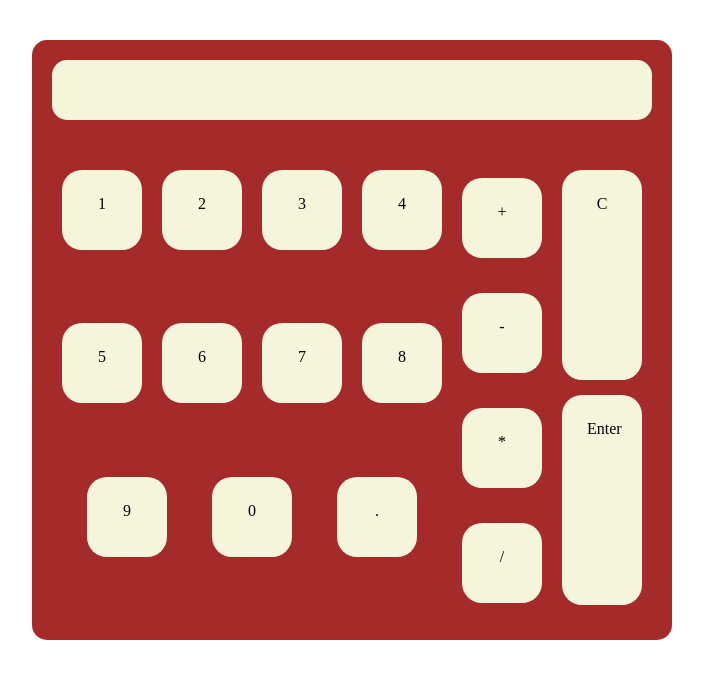
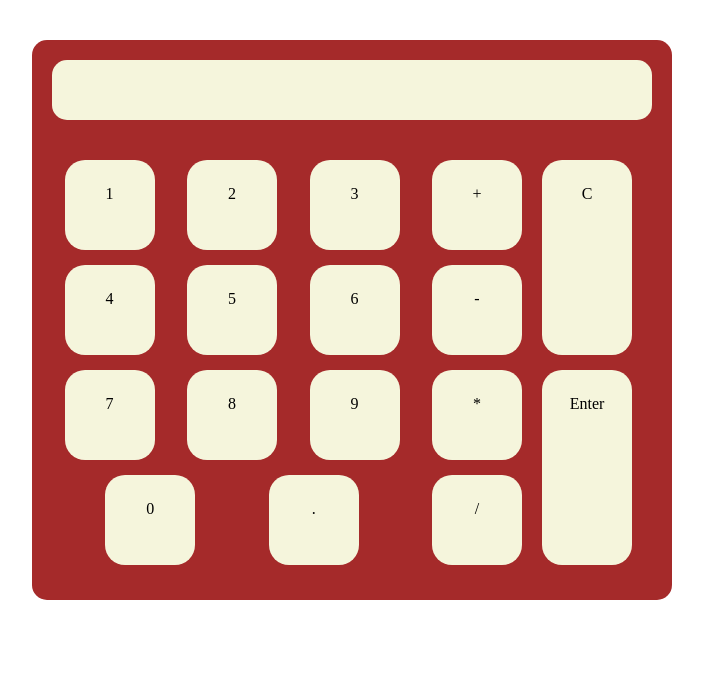
Before and after one commit to DeanWhitten/Calculator, a plain HTML site: page index.html in a window 1280 px wide. Shown: the whole page, without its empty margins (16-719 px from the left). Drawn offline with Linux system fonts and the light colour scheme.

Commit message:
File update __UNK oops

```diff
--- a/script.js
+++ b/script.js
@@ -41,12 +41,12 @@ function numPressed(element) {
       decimalControl = 1;
     }
     if (numberControl == 0){
-      display+=element;
+      display += element;
       setDis(display);
     }
     if (numberControl == 1){
       display = '';
-      display+=element;
+      display += element;
       setDis(display);
       numberControl = 0;
     }
@@ -56,7 +56,7 @@ function numPressed(element) {
 function operatorPressed(sign){
     decimalControl = 0;
     if(operatorControl == 1){
-        equalSignPressed();
+        equalPressed();
     }
     operatorSign = sign;
     numberControl = 1;
@@ -108,6 +108,8 @@ function operate(num1, operator, num2) {
         default:
             return undefined;
     };
+
+
 };
 
 //Sets the display
--- a/style.css
+++ b/style.css
@@ -1,6 +1,6 @@
 #calculator_container{
     background-color: brown;
-    height: 75vh;
+    height: 70vh;
     width: 50vw;
     display: flex;
     flex-direction: column;
@@ -33,21 +33,22 @@
 #operator_btns{
     display: flex;
     flex-direction: column;
-    justify-content: space-around;
+
 }
 
 .btn{
-    margin: 10px;
+    margin-right: 20px;
+    margin-bottom: 15px;
     text-align: center;
     background-color: beige;
     padding: 25px;
-    width: 30px;
-    height: 30px;
+    width: 40px;
+    height: 40px;
     border-radius: 20px;
 }
 
 
 #clear_btn, #enter_btn{
-    height: 160px;
+    height: 145px;
     margin-bottom: 15px;
 }
```
